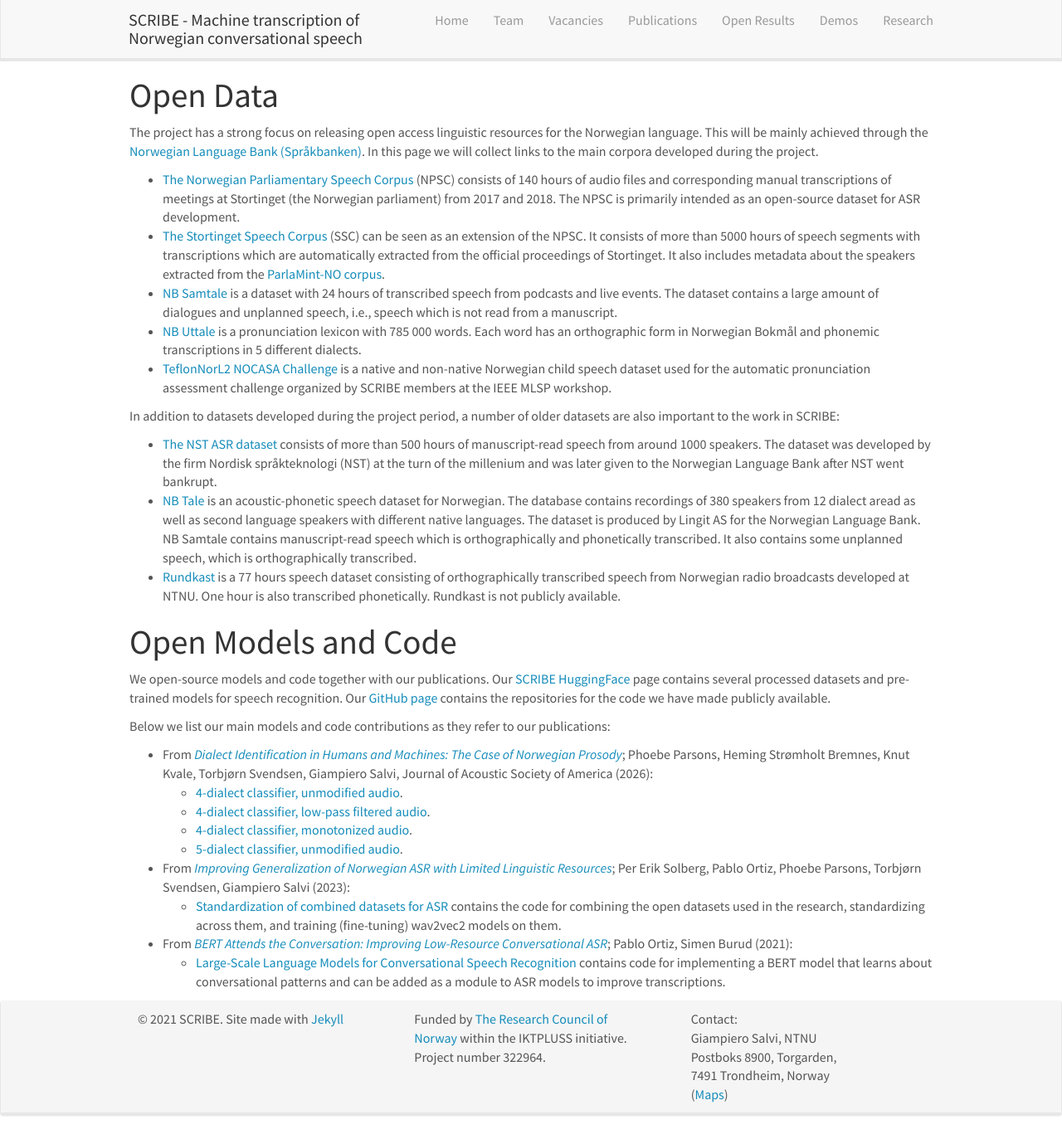
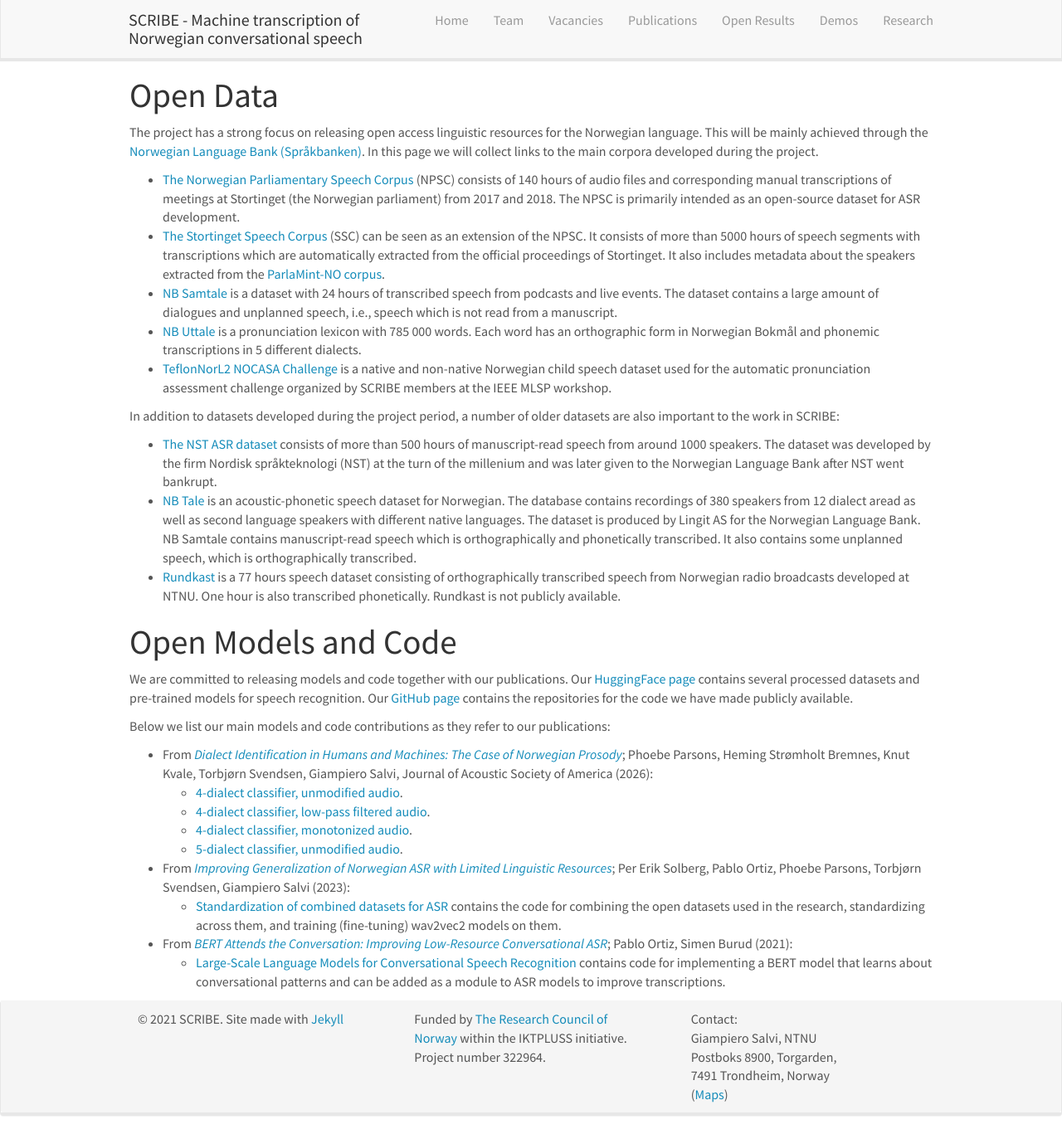
Before and after one commit to scribe-project/scribe-project.github.io, a Jekyll site: the page built from _pages/data.md, in a window 1280 px wide and 1367 px high. Shown: the whole window at 83% size. Built offline with Jekyll 4.4.1, drawn with Linux system fonts in a browser that asks for light colours; nearby versions of some CDN libraries.

Commit message:
rephrasing

```diff
--- a/_pages/data.md
+++ b/_pages/data.md
@@ -21,7 +21,7 @@ In addition to datasets developed during the project period, a number of older d
 * [Rundkast](http://www.lrec-conf.org/proceedings/lrec2008/pdf/486_paper.pdf) is a 77 hours speech dataset consisting of orthographically transcribed speech from Norwegian radio broadcasts developed at NTNU. One hour is also transcribed phonetically. Rundkast is not publicly available.
 
 # Open Models and Code
-We open-source models and code together with our publications. Our [SCRIBE HuggingFace](https://huggingface.co/scribe-project) page contains several processed datasets and pre-trained models for speech recognition. Our [GitHub page](https://github.com/scribe-project/) contains the repositories for the code we have made publicly available.
+We are committed to releasing models and code together with our publications. Our [HuggingFace page](https://huggingface.co/scribe-project) contains several processed datasets and pre-trained models for speech recognition. Our [GitHub page](https://github.com/scribe-project/) contains the repositories for the code we have made publicly available.
 
 Below we list our main models and code contributions as they refer to our publications:
 * From [*Dialect Identification in Humans and Machines: The Case of Norwegian Prosody*](https://scribe-project.github.io/); Phoebe Parsons, Heming Strømholt Bremnes, Knut Kvale, Torbjørn Svendsen,  Giampiero Salvi, Journal of Acoustic Society of America (2026):
```
